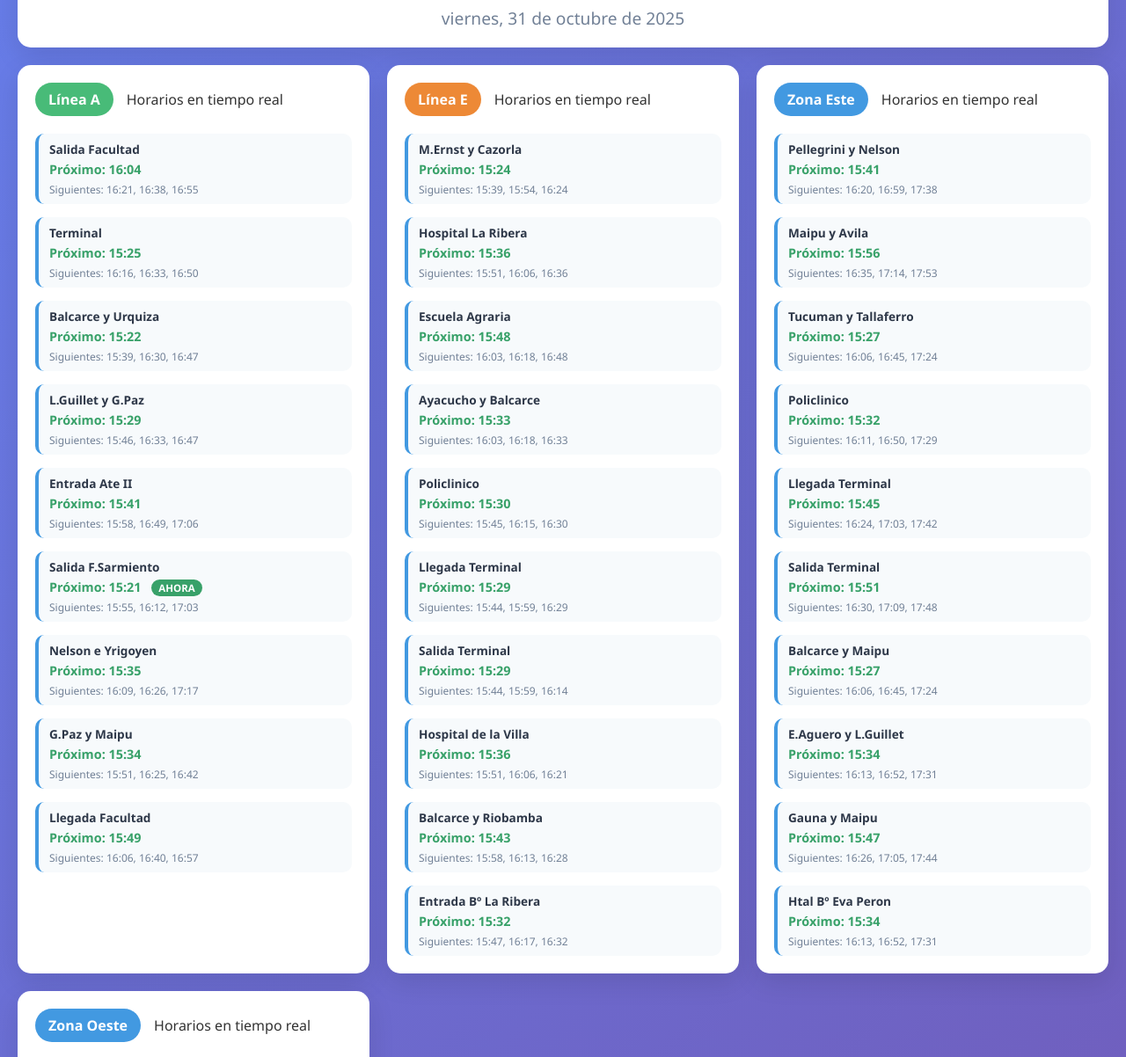
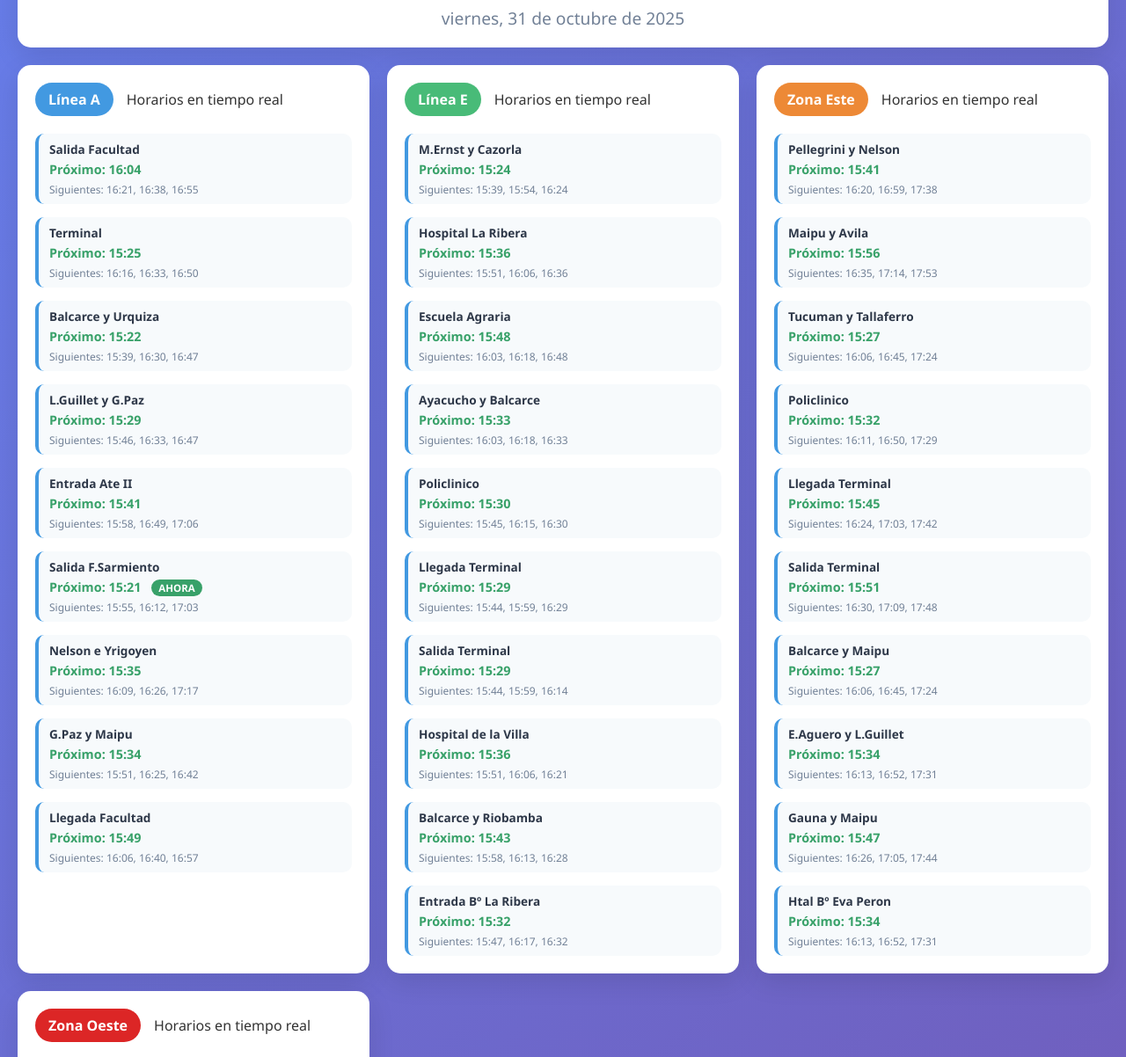
Before and after one commit to Ignacio39/Horarios-colectivos-Villa-Mercedes, a plain HTML site: page index.html in a window 1280 px wide. Shown: the part 162-1364 px from the top of the page at 88% size. Drawn offline with Linux system fonts and the light colour scheme.

Commit message:
Cambio de colores de cada linea, segun el color del recorrido en el mapa

```diff
--- a/main.js
+++ b/main.js
@@ -621,7 +621,10 @@ function updateDisplay() {
         const lineCard = document.createElement('div');
         lineCard.className = 'line-card';
 
-        const lineClass = lineName.toLowerCase().replace('línea ', 'line-').replace(' ', '-');
+        const lineClass = lineName.toLowerCase()
+            .replace('línea ', 'line-')
+            .replace('zona ', 'line-')
+            .replace(' ', '');
 
         let stopsHTML = '';
         lineData.stops.forEach(stopName => {
--- a/styles.css
+++ b/styles.css
@@ -132,10 +132,10 @@ body {
     font-weight: bold;
     margin-right: 15px;
 }
-.line-badge.line-a { background: #48bb78; }
-.line-badge.line-e { background: #ed8936; }
-.line-badge.line-este { background: #9f7aea; }
-.line-badge.line-oeste { background: #38b2ac; }
+.line-badge.line-a { background: #4299e1; }
+.line-badge.line-e { background: #48bb78; }
+.line-badge.line-este { background: #ed8936; }
+.line-badge.line-oeste { background: #dc2626; }
 .stops-grid {
     display: grid;
     grid-template-columns: repeat(auto-fill, minmax(300px, 1fr));
```
